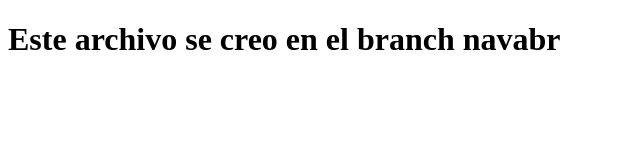
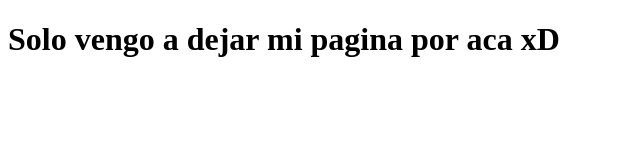
Before and after one commit to Dagorik/ejemplo-git, a plain HTML site: page index2.html in a window 1280 px wide. Shown: the whole page, without its empty margins (0-640 px from the left). Drawn offline with Linux system fonts and the light colour scheme.

Commit message:
Introduje el enlace de mi pagina web

```diff
--- a/index2.html
+++ b/index2.html
@@ -7,6 +7,7 @@
     <title>Index 2</title>
 </head>
 <body>
-    <h1>Este archivo se creo en el branch navabr</h1>
+    <h1>Solo vengo a dejar mi pagina por aca xD</h1>
+    <a href="file:///Users/LuciferMorningstar/Desktop/ejercicios%20v2/zillow/index.html"></a>
 </body>
 </html>
```
